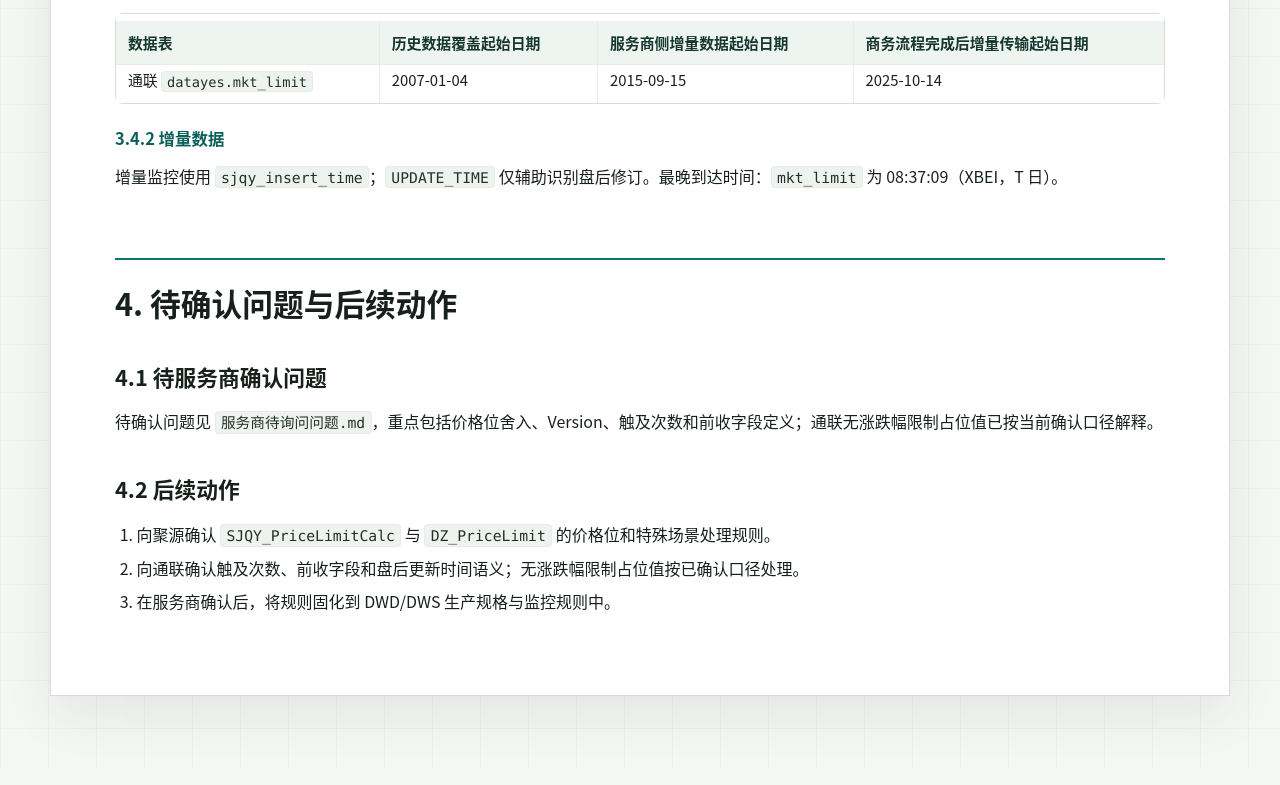
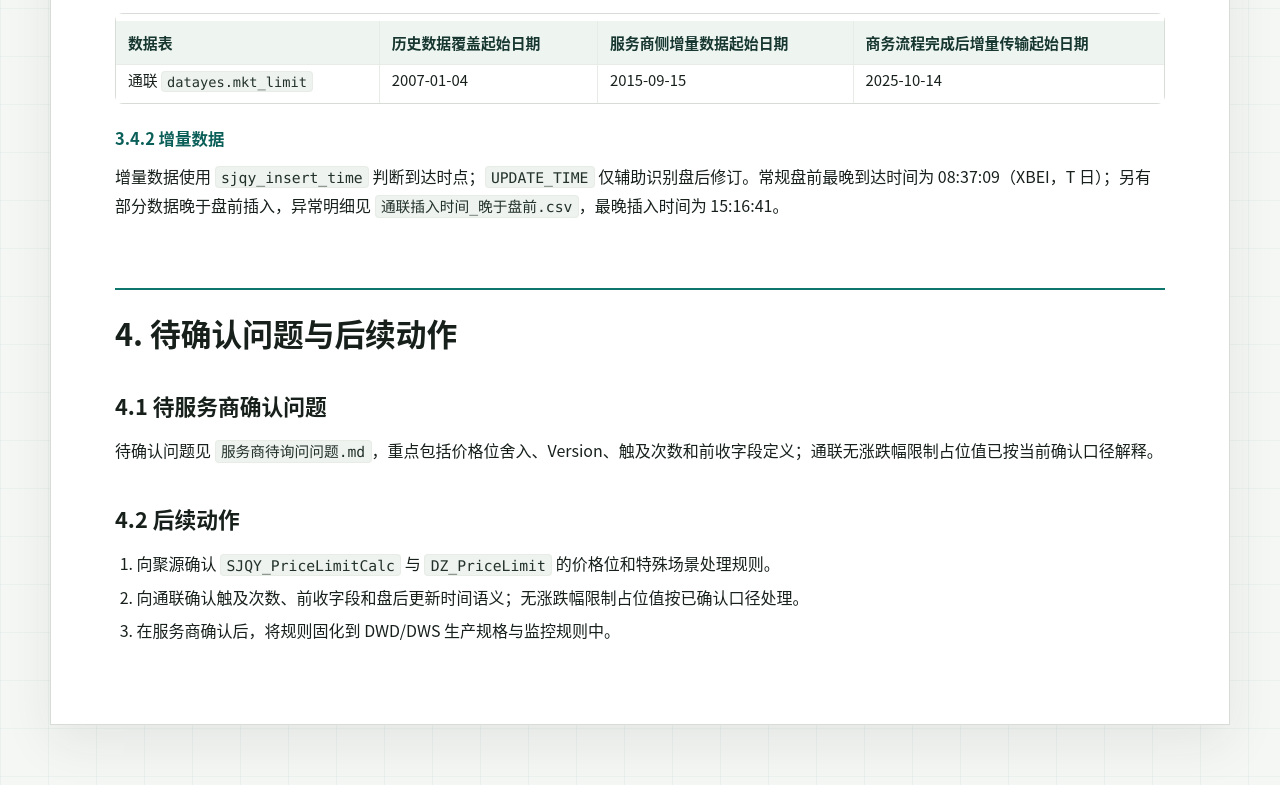
Before and after one commit to odsbaron/pre, a plain HTML site: page index.html in a window 1280 px wide. Shown: the part 6328-7113 px from the top of the page. Drawn offline with Linux system fonts and the light colour scheme.

Commit message:
Clarify Datayes incremental late arrivals

```diff
--- a/index.html
+++ b/index.html
@@ -655,7 +655,7 @@ tbody tr:hover { background: var(--accent-soft); }
 </tbody>
 </table>
 <h4 id="增量数据-1">3.4.2 增量数据</h4>
-<p>增量监控使用 <code>sjqy_insert_time</code>；<code>UPDATE_TIME</code> 仅辅助识别盘后修订。最晚到达时间：<code>mkt_limit</code> 为 08:37:09（XBEI，T 日）。</p>
+<p>增量数据使用 <code>sjqy_insert_time</code> 判断到达时点；<code>UPDATE_TIME</code> 仅辅助识别盘后修订。常规盘前最晚到达时间为 08:37:09（XBEI，T 日）；另有部分数据晚于盘前插入，异常明细见 <code>通联插入时间_晚于盘前.csv</code>，最晚插入时间为 15:16:41。</p>
 <h2 id="待确认问题与后续动作">4. 待确认问题与后续动作</h2>
 <h3 id="待服务商确认问题">4.1 待服务商确认问题</h3>
 <p>待确认问题见 <code>服务商待询问问题.md</code>，重点包括价格位舍入、Version、触及次数和前收字段定义；通联无涨跌幅限制占位值已按当前确认口径解释。</p>
```
